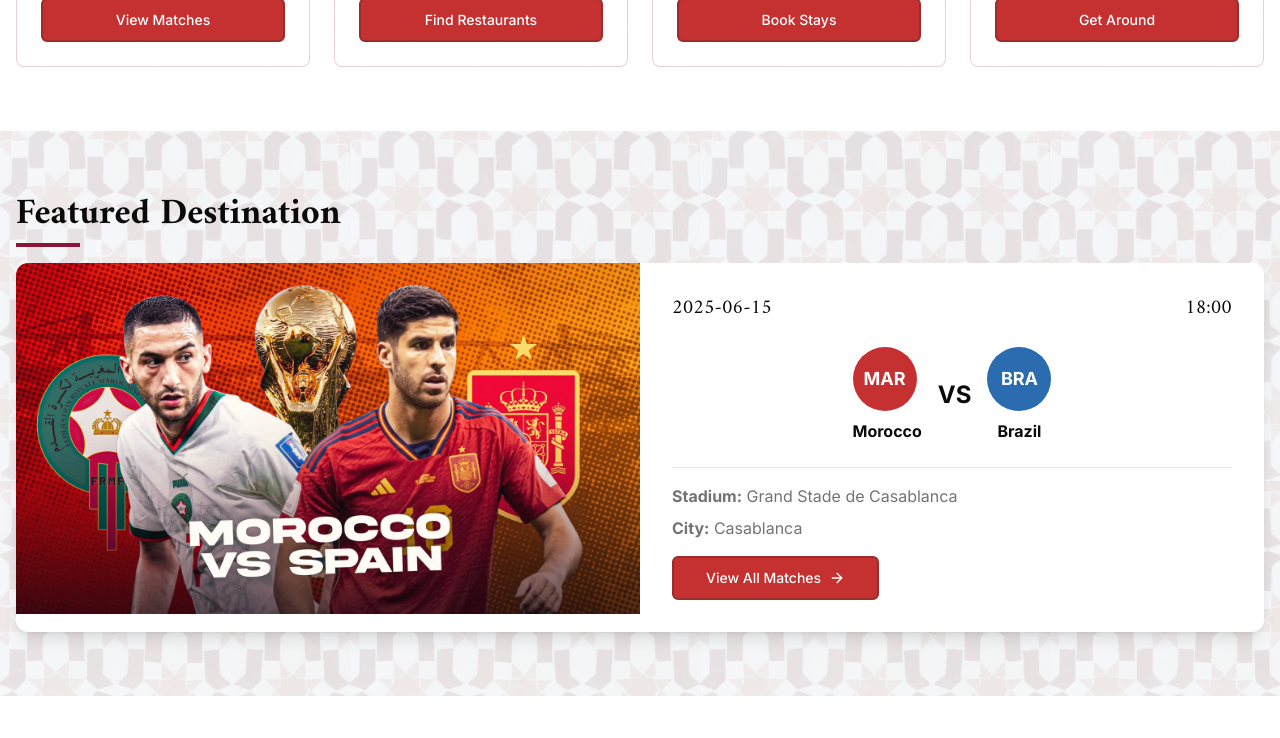
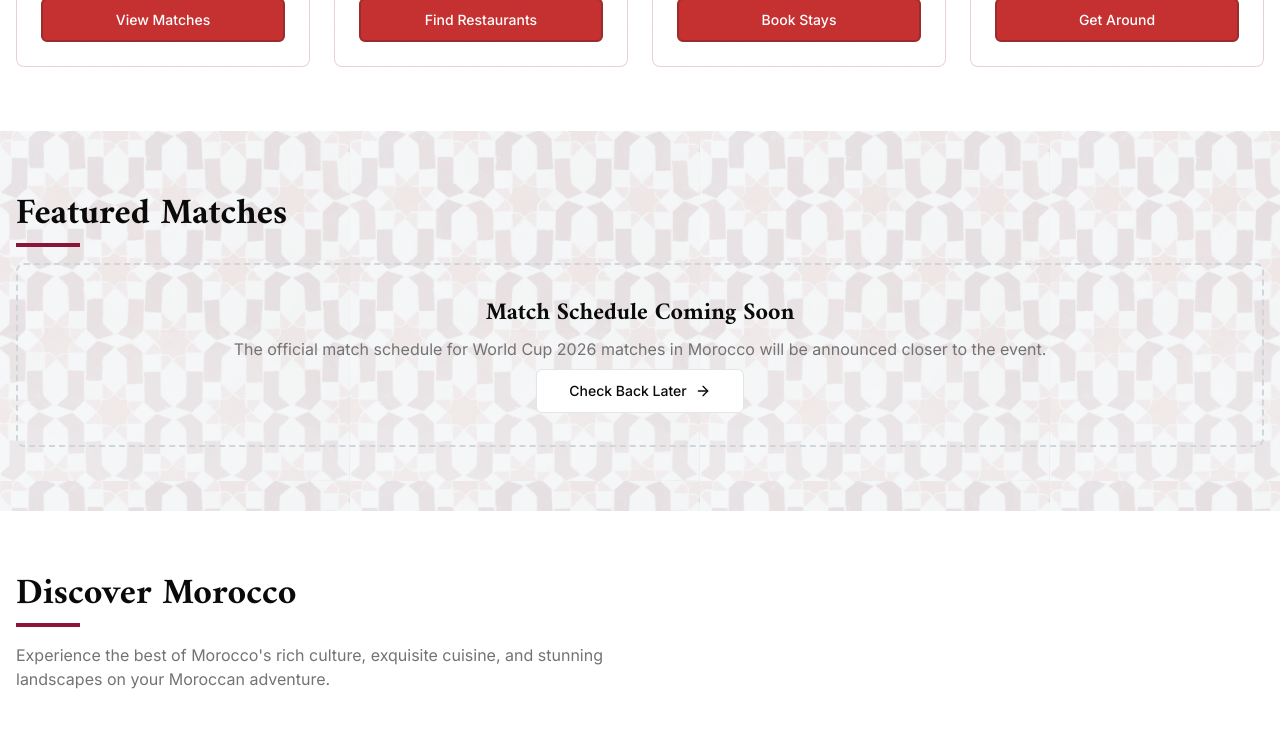
Before and after one commit to zohirben/WCP2-Platform, a Next.js app: page / in a window 1280 px wide. Shown: the part 1280-2018 px from the top of the page. Built offline with nearby package versions, Linux system fonts and the light colour scheme.

Commit message:
hide featured match section

```diff
--- a/app/page.tsx
+++ b/app/page.tsx
@@ -146,8 +146,8 @@
         </div>
       </section>
 
-      {/* Featured Match */}
-      <section className="py-16 bg-[#F7FAFC] dark:bg-gray-900 relative overflow-hidden">
+      {/* Featured Match - Hidden but preserved for future use */}
+      <section className="py-16 bg-[#F7FAFC] dark:bg-gray-900 relative overflow-hidden" style={{ display: 'none' }}>
         <CustomZellijPattern
           imageUrl="/assets/images/zellij-2.jpg"
           opacity={0.1}
@@ -206,6 +206,27 @@
         </div>
       </section>
 
+      {/* Placeholder message for what will appear when component is ready */}
+      <section className="py-16 bg-[#F7FAFC] dark:bg-gray-900 relative overflow-hidden">
+        <CustomZellijPattern
+          imageUrl="/assets/images/zellij-2.jpg"
+          opacity={0.1}
+          size="350px"
+        />
+        <div className="container mx-auto px-4 relative z-10">
+          <h2 className="section-title">
+            Featured Matches
+          </h2>
+          <div className="p-8 rounded-lg border-2 border-dashed border-gray-300 dark:border-gray-700 text-center">
+            <h3 className="font-amiri text-2xl font-bold mb-2">Match Schedule Coming Soon</h3>
+            <p className="text-muted-foreground mb-2">The official match schedule for World Cup 2026 matches in Morocco will be announced closer to the event.</p>
+            <ButtonCTA href="/offers" variant="outline" showArrow>
+              Check Back Later
+            </ButtonCTA>
+          </div>
+        </div>
+      </section>
+
       {/* Featured Places */}
       <section className="py-16 relative overflow-hidden">
         <div className="container mx-auto px-4">
@@ -213,7 +234,7 @@
             Discover Morocco
           </h2>
           <p className="text-muted-foreground max-w-2xl mb-12">
-            Experience the best of Morocco's rich culture, exquisite cuisine, and stunning landscapes on your Moroccan adventure.
+            Experience the best of Morocco&apos;s rich culture, exquisite cuisine, and stunning landscapes on your Moroccan adventure.
           </p>
           <div className="grid grid-cols-1 md:grid-cols-2 lg:grid-cols-3 gap-8">
             <OfferCard
```
